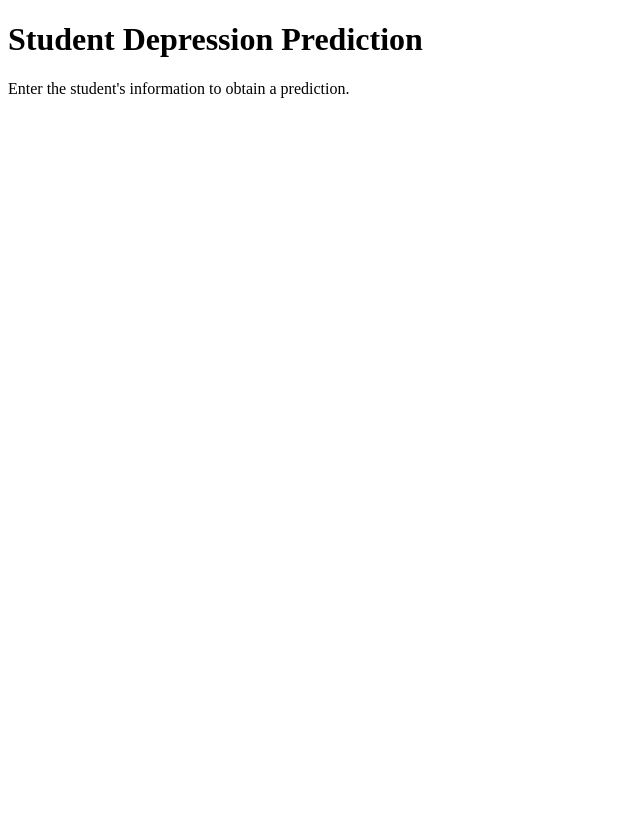
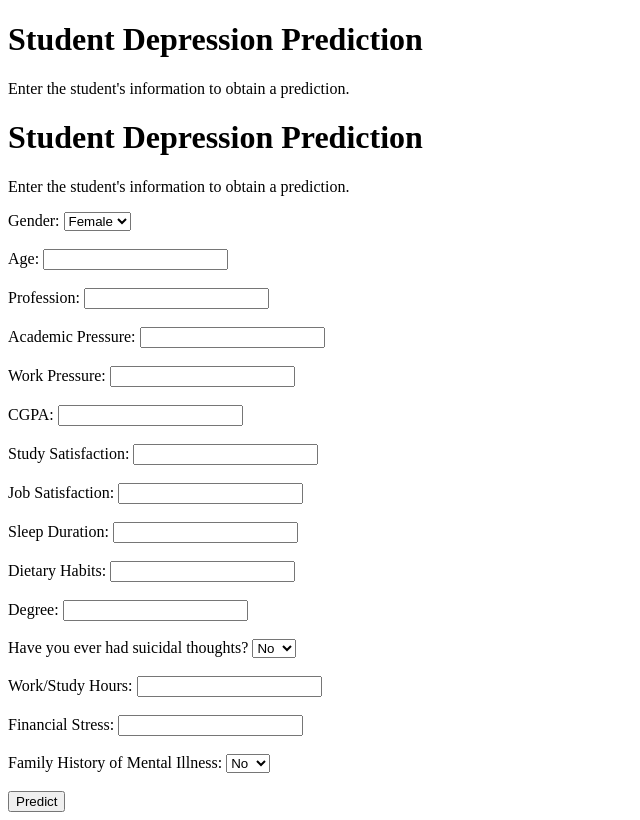
Before and after one commit to Ahlam-el-boujadi/Student-Mental-Health-Prediction, a Flask app: page / in a window 1280 px wide. Shown: the whole page, without its empty margins (0-640 px from the left). Before the commit the page ends 98 px from the top, so only its background shows below. Run offline with Flask 3, Linux system fonts and the light colour scheme.

Commit message:
Update index.html

```diff
--- a/Templates/index.html
+++ b/Templates/index.html
@@ -15,3 +15,133 @@
 </body>
 
 </html>
+<!DOCTYPE html>
+<html lang="en">
+
+<head>
+    <meta charset="UTF-8">
+    <title>Student Depression Prediction</title>
+</head>
+
+<body>
+
+    <h1>Student Depression Prediction</h1>
+
+    <p>
+        Enter the student's information to obtain a prediction.
+    </p>
+
+    <form>
+
+        <!-- Gender -->
+        <label for="gender">Gender:</label>
+        <select id="gender" name="gender">
+            <option value="0">Female</option>
+            <option value="1">Male</option>
+        </select>
+
+        <br><br>
+
+        <!-- Age -->
+        <label for="age">Age:</label>
+        <input type="number" id="age" name="age">
+
+        <br><br>
+
+        <!-- Profession -->
+        <label for="profession">Profession:</label>
+        <input type="text" id="profession" name="profession">
+
+        <br><br>
+
+        <!-- Academic Pressure -->
+        <label for="academic_pressure">Academic Pressure:</label>
+        <input type="number" id="academic_pressure" name="academic_pressure">
+
+        <br><br>
+
+        <!-- Work Pressure -->
+        <label for="work_pressure">Work Pressure:</label>
+        <input type="number" id="work_pressure" name="work_pressure">
+
+        <br><br>
+
+        <!-- CGPA -->
+        <label for="cgpa">CGPA:</label>
+        <input type="number" step="0.01" id="cgpa" name="cgpa">
+
+        <br><br>
+
+        <!-- Study Satisfaction -->
+        <label for="study_satisfaction">Study Satisfaction:</label>
+        <input type="number" id="study_satisfaction" name="study_satisfaction">
+
+        <br><br>
+
+        <!-- Job Satisfaction -->
+        <label for="job_satisfaction">Job Satisfaction:</label>
+        <input type="number" id="job_satisfaction" name="job_satisfaction">
+
+        <br><br>
+
+        <!-- Sleep Duration -->
+        <label for="sleep_duration">Sleep Duration:</label>
+        <input type="text" id="sleep_duration" name="sleep_duration">
+
+        <br><br>
+
+        <!-- Dietary Habits -->
+        <label for="dietary_habits">Dietary Habits:</label>
+        <input type="text" id="dietary_habits" name="dietary_habits">
+
+        <br><br>
+
+        <!-- Degree -->
+        <label for="degree">Degree:</label>
+        <input type="text" id="degree" name="degree">
+
+        <br><br>
+
+        <!-- Suicidal thoughts -->
+        <label for="suicidal_thoughts">
+            Have you ever had suicidal thoughts?
+        </label>
+
+        <select id="suicidal_thoughts" name="suicidal_thoughts">
+            <option value="0">No</option>
+            <option value="1">Yes</option>
+        </select>
+
+        <br><br>
+
+        <!-- Work/Study Hours -->
+        <label for="work_study_hours">Work/Study Hours:</label>
+        <input type="number" id="work_study_hours" name="work_study_hours">
+
+        <br><br>
+
+        <!-- Financial Stress -->
+        <label for="financial_stress">Financial Stress:</label>
+        <input type="number" id="financial_stress" name="financial_stress">
+
+        <br><br>
+
+        <!-- Family History -->
+        <label for="family_history">
+            Family History of Mental Illness:
+        </label>
+
+        <select id="family_history" name="family_history">
+            <option value="0">No</option>
+            <option value="1">Yes</option>
+        </select>
+
+        <br><br>
+
+        <button type="submit">Predict</button>
+
+    </form>
+
+</body>
+
+</html>
```
